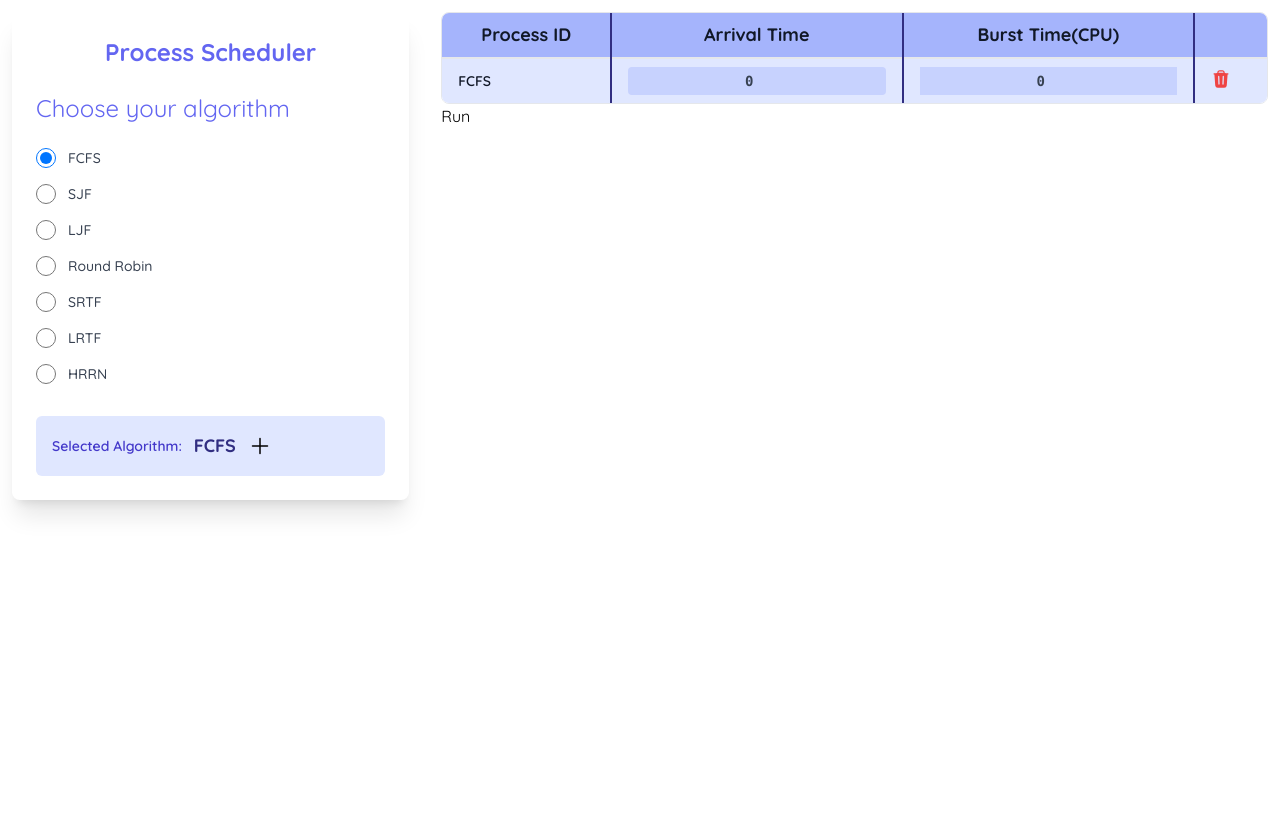
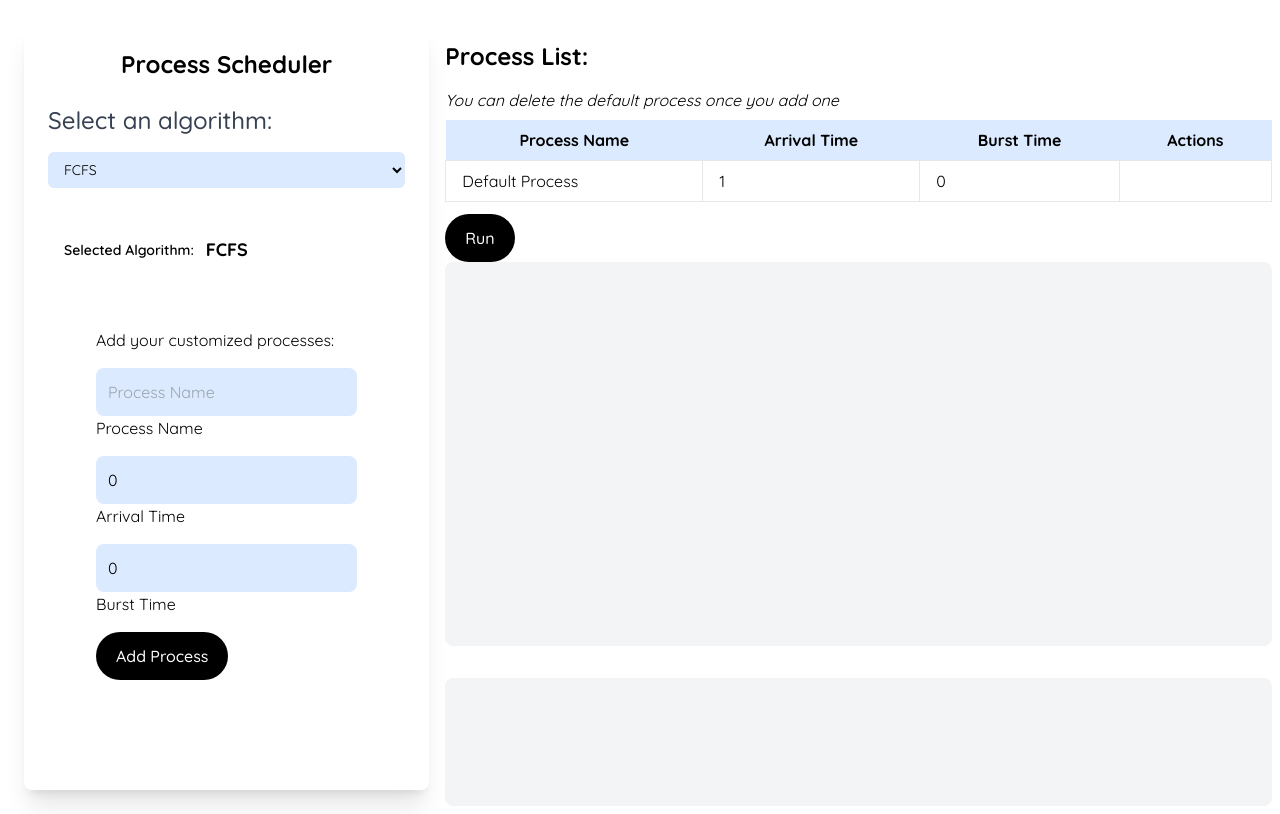
Before and after one commit to bhuwan9898/Process-Scheduling-Algorithms, a React (Vite) app: page / in a window 1280 px wide. Built offline with nearby package versions, Linux system fonts and the light colour scheme.

Commit message:
table made and graphs initialized

```diff
--- a/package.json
+++ b/package.json
@@ -10,9 +10,11 @@
     "preview": "vite preview"
   },
   "dependencies": {
+    "chart.js": "^4.4.4",
     "lord-icon-element": "^4.1.2",
     "lottie-web": "^5.12.2",
     "react": "^18.3.1",
+    "react-chartjs-2": "^5.2.0",
     "react-dom": "^18.3.1"
   },
   "devDependencies": {
--- /dev/null
+++ b/src/algorithms/schedulingAlgotrithms.js
@@ -0,0 +1,75 @@
+// schedulingAlgorithms.js
+
+export function fcfs(processList) {
+  // Sort processes based on arrival time
+  processList.sort((a, b) => a.arrivalTime - b.arrivalTime);
+
+  let currentTime = 0; // Tracks the current time
+  const result = [];
+
+  for (const process of processList) {
+    // Calculate the completion time
+    const completionTime = currentTime + process.burstTime;
+
+    // Calculate waiting time
+    const waitingTime = currentTime - process.arrivalTime;
+
+    // Calculate turnaround time
+    const turnaroundTime = completionTime - process.arrivalTime;
+
+    // Add results for the current process
+    result.push({
+      processName: process.processName,
+      arrivalTime: process.arrivalTime,
+      burstTime: process.burstTime,
+      completionTime,
+      waitingTime,
+      turnaroundTime,
+    });
+
+    // Update current time
+    currentTime = completionTime;
+  }
+
+  return result; // Return the results array
+}
+// schedulingAlgorithms.js
+
+export function stf(processList) {
+  // Sort processes based on burst time
+  processList.sort((a, b) => a.burstTime - b.burstTime);
+
+  let currentTime = 0; // Tracks the current time
+  const result = [];
+
+  for (const process of processList) {
+    // Check if the process has arrived before the current time
+    if (process.arrivalTime > currentTime) {
+      currentTime = process.arrivalTime; // Move current time forward if the process hasn't arrived yet
+    }
+
+    // Calculate the completion time
+    const completionTime = currentTime + process.burstTime;
+
+    // Calculate waiting time
+    const waitingTime = currentTime - process.arrivalTime;
+
+    // Calculate turnaround time
+    const turnaroundTime = completionTime - process.arrivalTime;
+
+    // Add results for the current process
+    result.push({
+      processName: process.processName,
+      arrivalTime: process.arrivalTime,
+      burstTime: process.burstTime,
+      completionTime,
+      waitingTime,
+      turnaroundTime,
+    });
+
+    // Update current time
+    currentTime = completionTime;
+  }
+
+  return result; // Return the results array
+}
--- /dev/null
+++ b/src/components/GanttCharts.jsx
@@ -0,0 +1,13 @@
+import React from "react";
+import {Chart as ChartJS} from "chart.js/auto";
+import {Bar, Doughnut, Line} from "react-chartjs-2";
+function GanttCharts() {
+  return (
+    <div className="grid grid-cols-1 gap-4  lg:gap-8">
+      <div className="h-96 rounded-lg bg-gray-100"></div>
+      <div className="h-32 rounded-lg bg-gray-100"></div>
+    </div>
+  );
+}
+
+export default GanttCharts;
--- a/src/components/ProcessScheduler.jsx
+++ b/src/components/ProcessScheduler.jsx
@@ -1,10 +1,16 @@
 import React, { useState } from "react";
-
+import { fcfs } from "../algorithms/schedulingAlgotrithms";
+import GanttCharts from "./GanttCharts";
 const ProcessScheduler = () => {
-  const [selectedAlgorithmsList, setSelectedAlgorithmsList] = useState([
-    { name: "FCFS", arrivalTime: 0, burstTime: 0 },
+  const [selectedProcessList, setSelectedProcessList] = useState([
+    { processName: "Default Process", arrivalTime: 1, burstTime: 0 },
   ]);
   const [selectedAlgorithm, setSelectedAlgorithm] = useState("FCFS");
+  const [formValues, setFormValues] = useState({
+    processName: "",
+    arrivalTime: 0,
+    burstTime: 0,
+  });
 
   const algorithms = [
     "FCFS",
@@ -15,71 +21,158 @@ const ProcessScheduler = () => {
     "LRTF",
     "HRRN",
   ];
-  //for the form with radio button
+
   const handleAlgorithmChange = (event) => {
     const value = event.target.value;
     setSelectedAlgorithm(value);
   };
-  //this willl handle the add button which will add the algorithm to the list
-  const handleAddButton = () => {
-    setSelectedAlgorithmsList([
-      ...selectedAlgorithmsList,
-      { name: selectedAlgorithm, arrivalTime: 0, burstTime: 0 },
+
+  const handleAddButton = (event) => {
+    event.preventDefault(); // Prevents the form from reloading the page
+    console.log(formValues); // This will log the current form values
+    setSelectedProcessList([
+      ...selectedProcessList,
+      { ...formValues }, // Add the new process to the list
     ]);
-  };
-  //this will keep track of the changes made in the arrival time and Burst time within the table
-  const handleInputChange = (index, field, value) => {
-    const updatedData = [...selectedAlgorithmsList];
-    updatedData[index][field] = value;
-    setSelectedAlgorithmsList(updatedData);
-    console.log(selectedAlgorithmsList);
-  };
-  const handleDelete = (index) => {
-    const updatedAlgorithms = selectedAlgorithmsList.filter(
-      (_, i) => i !== index
-    );
-    setSelectedAlgorithmsList(updatedAlgorithms);
+    setFormValues({ processName: "", arrivalTime: 0, burstTime: 0 }); // Clear the form fields
   };
 
+  const handleInputChange = (event) => {
+    const { name, value } = event.target;
+    setFormValues((prevValues) => ({
+      ...prevValues,
+      [name]: value,
+    }));
+  };
+
+  const handleDelete = (index) => {
+    const updatedAlgorithms = selectedProcessList.filter((_, i) => i !== index);
+    setSelectedProcessList(updatedAlgorithms);
+  };
+  const handleRunButton = () => {
+    console.log(fcfs(selectedProcessList));
+  };
   return (
-    <div className="p-3 grid grid-cols-1 gap-4 lg:grid-cols-3 lg:gap-8">
-      <div className="h-32 rounded-lg">
-        <div className="rounded-lg shadow-xl p-6 w-full max-w-md">
-          <h3 className="text-2xl font-bold mb-6 text-indigo-500 text-center">
+    <>
+      <div className="grid grid-cols-1 gap-4 lg:grid-cols-3 lg:gap-8">
+        <div className="rounded-lg shadow-xl p-6 m-6 w-full max-w-3xl">
+          <h3 className="text-2xl font-bold mb-6 text-center">
             Process Scheduler
           </h3>
-          <h3 className="text-2xl  mb-6 text-indigo-500">
-            Choose your algorithm
-          </h3>
           <form className="space-y-4">
+            <label
+              htmlFor="algorithm"
+              className="block text-2xl font-medium text-gray-700"
+            >
+              Select an algorithm:
+            </label>
+            <select
+              id="algorithm"
+              name="algorithm"
+              value={selectedAlgorithm}
+              onChange={handleAlgorithmChange}
+              className="mt-1 block w-full pl-3 pr-10 py-2 text-base bg-blue-100 border-gray-500 focus:outline-none focus:ring-indigo-500 focus:border-indigo-500 sm:text-sm rounded-md"
+            >
               {algorithms.map((algo) => (
-              <div key={algo} className="flex items-center">
+                <option key={algo} value={algo}>
+                  {algo}
+                </option>
+              ))}
+            </select>
+          </form>
+
+          <div className="flex gap-3 items-center mt-8 p-4 rounded-md">
+            <p className="text-sm font-semibold">Selected Algorithm:</p>
+            <p className="text-lg font-bold">{selectedAlgorithm}</p>
+          </div>
+          <div className="w-full">
+            <div className="rounded-lg bg-white lg:col-span-3 lg:p-12">
+              <form onSubmit={handleAddButton} className="space-y-4">
+                <h1>Add your customized processes:</h1>
+
                 <input
-                  type="radio"
-                  id={algo}
-                  name="algo"
-                  value={algo}
-                  checked={selectedAlgorithm === algo}
-                  onChange={handleAlgorithmChange}
-                  className="form-radio h-5 w-5 text-indigo-600 transition duration-150 ease-in-out"
+                  className="w-full rounded-lg bg-blue-100 p-3"
+                  placeholder="Process Name"
+                  type="text"
+                  name="processName"
+                  value={formValues.processName}
+                  onChange={handleInputChange}
                 />
-                <label
-                  htmlFor={algo}
-                  className="ml-3 block text-sm font-medium text-gray-700 cursor-pointer hover:text-indigo-600 transition duration-150 ease-in-out"
+                <label className="" htmlFor="processName">
+                  Process Name
+                </label>
+
+                <input
+                  className="w-full rounded-lg bg-blue-100 p-3"
+                  placeholder="Arrival Time"
+                  type="number"
+                  min="0"
+                  name="arrivalTime"
+                  value={formValues.arrivalTime}
+                  onChange={handleInputChange}
+                />
+                <label className="" htmlFor="arrivalTime">
+                  Arrival Time
+                </label>
+
+                <input
+                  className="w-full rounded-lg bg-blue-100 p-3"
+                  placeholder="Burst Time"
+                  type="number"
+                  min="1"
+                  name="burstTime"
+                  value={formValues.burstTime}
+                  onChange={handleInputChange}
+                />
+                <label className="" htmlFor="burstTime">
+                  Burst Time
+                </label>
+                <div className="mt-4">
+                  <button
+                    type="submit"
+                    className="inline-block w-full rounded-3xl bg-black px-5 py-3 font-medium text-white sm:w-auto"
                   >
-                  {algo}
-                </label>
+                    Add Process
+                  </button>
                 </div>
-            ))}
               </form>
-          <div className="flex gap-3 items-center mt-8 p-4 bg-indigo-100 rounded-md">
-            <p className="text-sm font-semibold text-indigo-700">
-              Selected Algorithm:
-            </p>
-            <p className="text-lg font-bold text-indigo-900">
-              {selectedAlgorithm}
-            </p>
-            <button onClick={handleAddButton} className="bg-indigo-100">
+            </div>
+          </div>
+        </div>
+        {/* Display the process list in a table */}
+        <div className="lg:col-span-2 mt-8 p-2">
+          <h4 className="text-2xl font-bold mb-4">{"Process List:"}</h4>
+          <h1>
+            <i>You can delete the default process once you add one</i>
+          </h1>
+          <table className="min-w-full bg-white mt-2">
+            <thead>
+              <tr>
+                <th className="py-2 px-4 bg-blue-100 text-center">
+                  Process Name
+                </th>
+                <th className="py-2 px-4 bg-blue-100 text-center">
+                  Arrival Time
+                </th>
+                <th className="py-2 px-4 bg-blue-100 text-center">
+                  Burst Time
+                </th>
+                <th className="py-2 px-4 bg-blue-100 text-center">Actions</th>
+              </tr>
+            </thead>
+            <tbody>
+              {selectedProcessList.map((process, index) => (
+                <tr key={index}>
+                  <td className="border px-4 py-2">{process.processName}</td>
+                  <td className="border px-4 py-2">{process.arrivalTime}</td>
+                  <td className="border px-4 py-2">{process.burstTime}</td>
+                  <td className="border px-4 py-2">
+                    {/* Conditionally render the delete button if there is more than 1 process */}
+                    {selectedProcessList.length > 1 && (
+                      <button
+                        className="text-red-500 px-3 py-1 rounded"
+                        onClick={() => handleDelete(index)}
+                      >
                         <svg
                           xmlns="http://www.w3.org/2000/svg"
                           fill="none"
@@ -91,95 +184,27 @@ const ProcessScheduler = () => {
                           <path
                             strokeLinecap="round"
                             strokeLinejoin="round"
-                  d="M12 4.5v15m7.5-7.5h-15"
+                            d="m14.74 9-.346 9m-4.788 0L9.26 9m9.968-3.21c.342.052.682.107 1.022.166m-1.022-.165L18.16 19.673a2.25 2.25 0 0 1-2.244 2.077H8.084a2.25 2.25 0 0 1-2.244-2.077L4.772 5.79m14.456 0a48.108 48.108 0 0 0-3.478-.397m-12 .562c.34-.059.68-.114 1.022-.165m0 0a48.11 48.11 0 0 1 3.478-.397m7.5 0v-.916c0-1.18-.91-2.164-2.09-2.201a51.964 51.964 0 0 0-3.32 0c-1.18.037-2.09 1.022-2.09 2.201v.916m7.5 0a48.667 48.667 0 0 0-7.5 0"
                           />
                         </svg>
                       </button>
-          </div>
-        </div>
-      </div>
-      {
-        <div className="rounded-lg lg:col-span-2">
-          <div className="overflow-x-auto rounded-lg border">
-            <table className="min-w-full divide-y-2 divide-gray-200 bg-white text-sm">
-              <thead className="ltr:text-left rtl:text-right">
-                <tr className="bg-indigo-300  divide-x-2 divide-indigo-900">
-                  <th className="whitespace-nowrap px-4 py-2 font-bold text-gray-900 text-lg">
-                    Process ID
-                  </th>
-                  <th className="whitespace-nowrap px-4 py-2 font-bold text-gray-900 text-lg">
-                    Arrival Time
-                  </th>
-                  <th className="whitespace-nowrap px-4 py-2 font-bold text-gray-900 text-lg">
-                    {"Burst Time(CPU)"}
-                  </th>
-                  <th />
-                </tr>
-              </thead>
-              <tbody className="divide-y-2 divide-indigo-900 bg-indigo-100">
-
-
-                {selectedAlgorithmsList.map((algorithm, index) => (
-                  <tr key={index} className="divide-x-2 divide-indigo-900">
-                    <td className="whitespace-nowrap px-4 py-2 font-semibold text-gray-900">
-                      {algorithm.name}
-                    </td>
-                    <td className="whitespace-nowrap px-4 py-2 text-gray-700">
-                      <input
-                        type="number"
-                        min="0"
-                        step="1"
-                        value={algorithm.arrivalTime}
-                        onChange={(e) =>
-                          handleInputChange(
-                            index,
-                            "arrivalTime",
-                            e.target.value
-                          )
-                        }
-                        className="w-full h-7 bg-indigo-200 rounded text-center font-mono font-semibold"
-                      />
-                    </td>
-                    <td className="whitespace-nowrap px-4 py-2 text-gray-700">
-                      <input
-                        type="number"
-                        min="0"
-                        step="1"
-                        value={algorithm.burstTime}
-                        onChange={(e) =>
-                          handleInputChange(index, "burstTime", e.target.value)
-                        }
-                        className="w-full h-7 bg-indigo-200 text-center font-mono font-semibold"
-                      />
-                    </td>
-                    <td className="whitespace-nowrap px-4 py-2 text-gray-700">
-                      <button
-                        onClick={() => handleDelete(index)}
-                        className="text-red-500 hover:text-red-700 transition-colors duration-200"
-                      >
-                        <svg
-                          xmlns="http://www.w3.org/2000/svg"
-                          viewBox="0 0 24 24"
-                          fill="currentColor"
-                          className="size-5"
-                        >
-                          <path
-                            fillRule="evenodd"
-                            d="M16.5 4.478v.227a48.816 48.816 0 0 1 3.878.512.75.75 0 1 1-.256 1.478l-.209-.035-1.005 13.07a3 3 0 0 1-2.991 2.77H8.084a3 3 0 0 1-2.991-2.77L4.087 6.66l-.209.035a.75.75 0 0 1-.256-1.478A48.567 48.567 0 0 1 7.5 4.705v-.227c0-1.564 1.213-2.9 2.816-2.951a52.662 52.662 0 0 1 3.369 0c1.603.051 2.815 1.387 2.815 2.951Zm-6.136-1.452a51.196 51.196 0 0 1 3.273 0C14.39 3.05 15 3.684 15 4.478v.113a49.488 49.488 0 0 0-6 0v-.113c0-.794.609-1.428 1.364-1.452Zm-.355 5.945a.75.75 0 1 0-1.5.058l.347 9a.75.75 0 1 0 1.499-.058l-.346-9Zm5.48.058a.75.75 0 1 0-1.498-.058l-.347 9a.75.75 0 0 0 1.5.058l.345-9Z"
-                            clipRule="evenodd"
-                          />
-                        </svg>
-                      </button>
+                    )}
                   </td>
                 </tr>
               ))}
             </tbody>
           </table>
+          <button
+            onClick={handleRunButton}
+            className=" w-full rounded-3xl bg-black mt-3 px-5 py-3 font-medium text-white sm:w-auto"
+          >
+            Run
+          </button>
+          {/* show the gnatt chart */}
+          <GanttCharts />
         </div>
-          <button>Run</button>
       </div>
-      }
-    </div>
+    </>
   );
 };
 
```
Also changed, not shown: 1 other file (tests, documents, lock files or other folders). Lines whose indentation alone changed are shown as unchanged.
